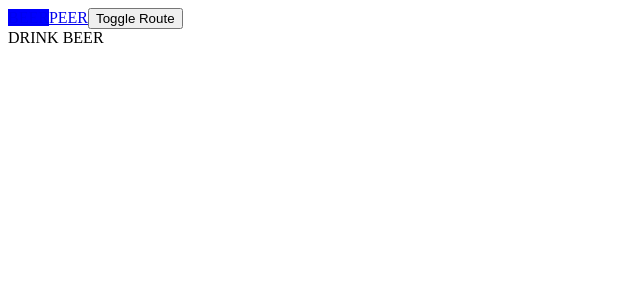
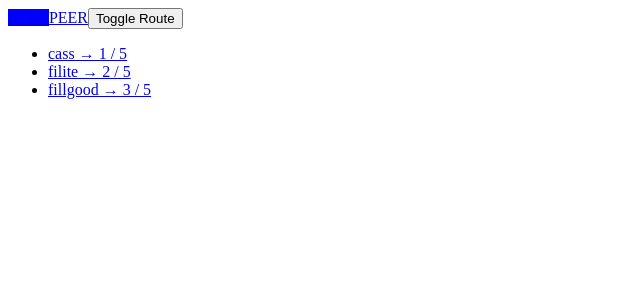
Before and after one commit to 0hhanum/VuePractice, a Vue app in the folder routing/: page /beer in a window 1280 px wide. Shown: the top 300 px of the page, without its empty margins (0-640 px from the left). Built offline with nearby package versions, Linux system fonts and the light colour scheme.

Commit message:
Dynamic route

```diff
--- a/routing/src/App.vue
+++ b/routing/src/App.vue
@@ -15,16 +15,27 @@
 export default {
   methods: {
     toggleRoute() {
-      const currentPath = this.$router.history.current.fullPath;
+      const currentPath = this.$route.path;
       if (currentPath === "/beer") {
         this.$router.push("/peer");
+      } else if (currentPath === "/peer") {
+        this.$router.push("/beer");
       } else {
-        this.$router.push("beer");
+        this.$router.push("/beer");
       }
     },
   },
   data() {
-    return {};
+    return {
+      beers: [
+        { name: "cass", taste: 1 },
+        { name: "filite", taste: 2 },
+        { name: "fillgood", taste: 3 },
+      ],
+    };
+  },
+  provide() {
+    return { beers: this.beers };
   },
 };
 </script>
--- /dev/null
+++ b/routing/src/BeerList.vue
@@ -0,0 +1,21 @@
+<template>
+  <ul>
+    <li v-for="beer in beers" :key="beer.name">
+      <router-link :to="`/beer/${beer.name}`">
+        {{ beer.name }} &rarr; {{ beer.taste }} / 5
+      </router-link>
+    </li>
+  </ul>
+</template>
+
+<script>
+export default {
+  data() {
+    return {};
+  },
+  computed: {},
+  inject: ["beers"],
+};
+</script>
+
+<style></style>
--- a/routing/src/components/BeerComponent.vue
+++ b/routing/src/components/BeerComponent.vue
@@ -1,9 +1,26 @@
 <template>
-  <div>DRINK BEER</div>
+  <div>
+    <div>DRINK BEER</div>
+    <span v-if="selectedBeer"
+      >{{ selectedBeer.name }} => {{ selectedBeer.taste }} / 5</span
+    >
+    <span v-else>Wrong Access</span>
+  </div>
 </template>
 
 <script>
-export default {};
+export default {
+  inject: ["beers"],
+  data() {
+    return {
+      selectedBeer: null,
+    };
+  },
+  created() {
+    const { beerName } = this.$route.params;
+    this.selectedBeer = this.beers.find((beer) => beer.name === beerName);
+  },
+};
 </script>
 
 <style></style>
--- a/routing/src/main.js
+++ b/routing/src/main.js
@@ -3,13 +3,15 @@ import VueRouter from "vue-router";
 import App from "./App.vue";
 
 import BeerComponent from "./components/BeerComponent";
+import BeerList from "./BeerList";
 import PeerComponent from "./components/PeerComponent";
 
 Vue.config.productionTip = false;
 
 const routes = [
-  { path: "/beer", component: BeerComponent },
+  { path: "/beer", component: BeerList },
   { path: "/peer", component: PeerComponent },
+  { path: "/beer/:beerName", component: BeerComponent },
 ];
 const router = new VueRouter({
   mode: "history",
```
